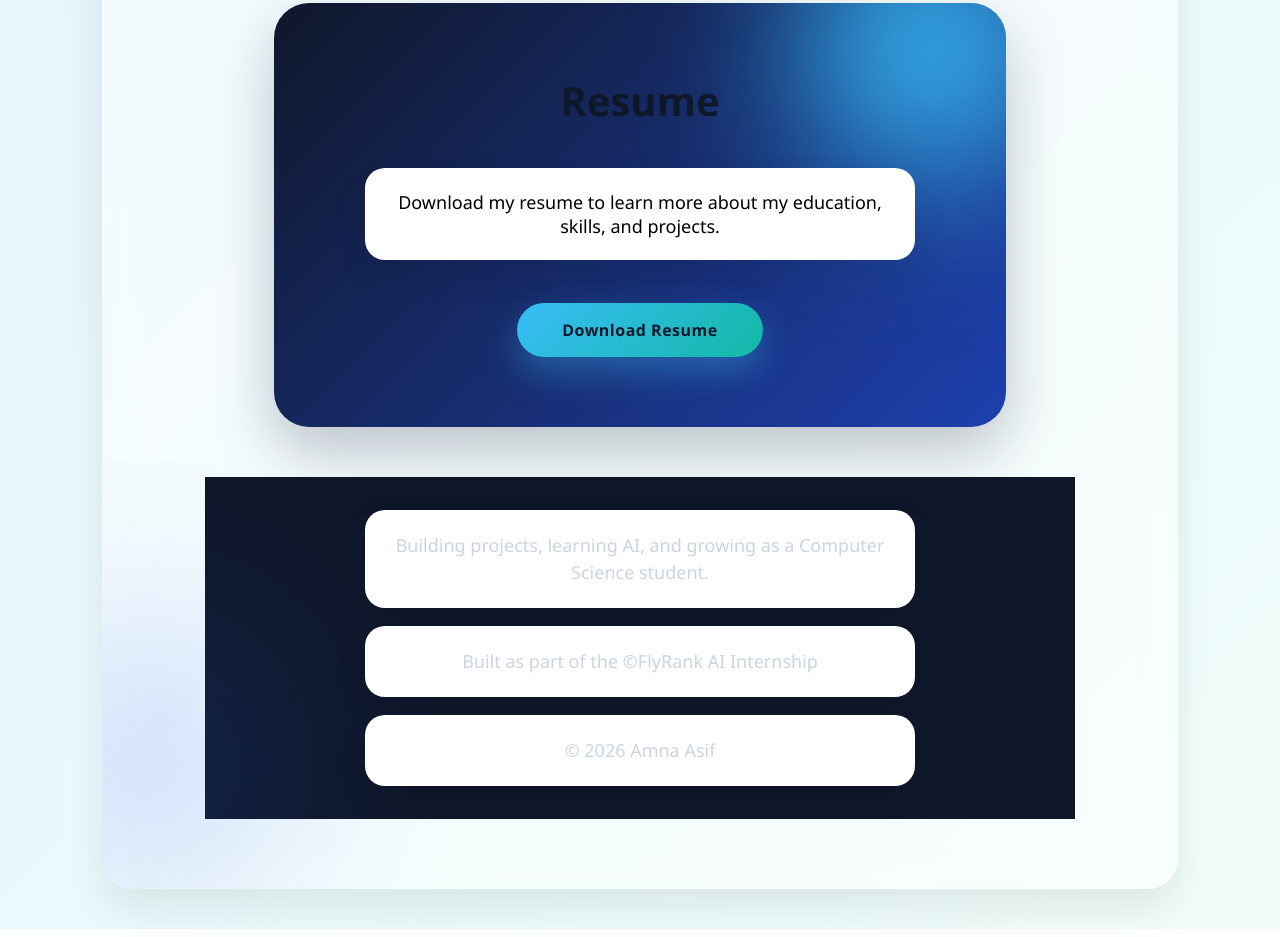
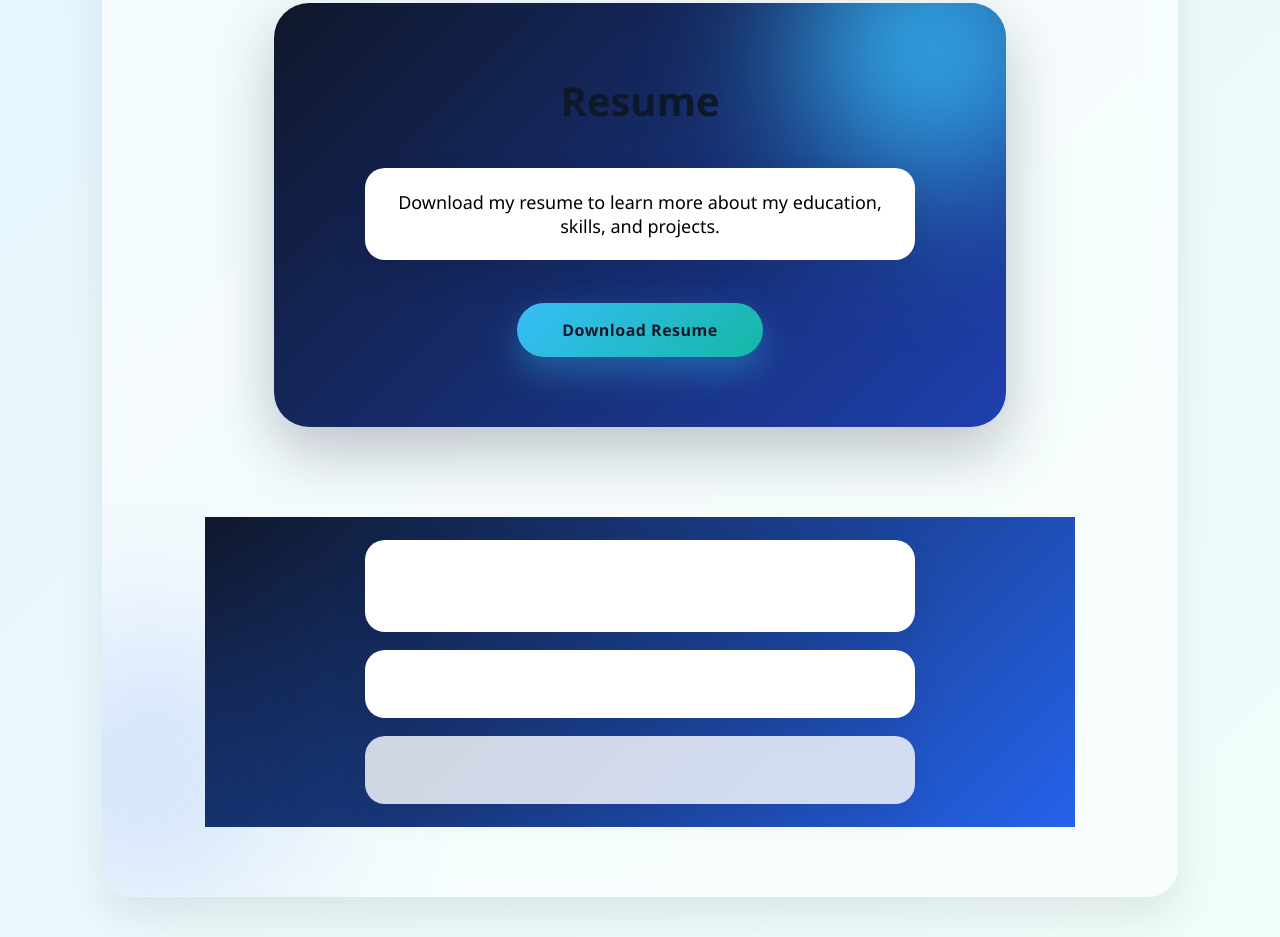
Before and after one commit to AmnaAsif-cloud/amnaasif.github.io, a plain HTML site: page index.html in a window 1280 px wide. Shown: the part 4283-5220 px from the top of the page. Drawn offline with Linux system fonts and the light colour scheme.

Commit message:
Update style.css

```diff
--- a/style.css
+++ b/style.css
@@ -1473,48 +1473,66 @@ section h2{
     font-size:25px;
 
 
-}footer {
-
-    width: 100%;
-
-    padding: 15px 8%;
-
-    background: #0f172a;
-
-    color: #cbd5e1;
-
-    text-align: center;
-
-    font-size: 14px;
-
-    min-height: auto;
-
-    margin-top: 40px;
-
-}
-
-
-footer p {
-
-    margin: 0;
-
-    line-height: 1.5;
-
-}
-
-
-footer a {
-
-    color: #38bdf8;
-
-    text-decoration: none;
-
-}
-
-
-footer a:hover {
-
-    text-decoration: underline;
+}
+/* FOOTER */
+
+footer {
+
+    width:100%;
+
+    padding:5px 5px;
+
+    margin-top:90px;
+
+    background:linear-gradient(
+        135deg,
+        #0f172a,
+        #2563eb
+    );
+
+    color:white;
+
+    text-align:center;
+
+}
+
+
+.footer-content {
+
+    max-width:900px;
+
+    margin:auto;
+
+    text-align:center;
+
+}
+
+
+.footer-content h3 {
+
+    font-size:32px;
+
+    margin-bottom:15px;
+
+}
+
+
+.footer-content p {
+
+    font-size:17px;
+
+    margin:15px 0;
+
+}
+
+
+.copyright {
+
+    margin-top:25px;
+
+    font-size:14px;
+
+    opacity:.8;
 
 }
 /* =========================
```
